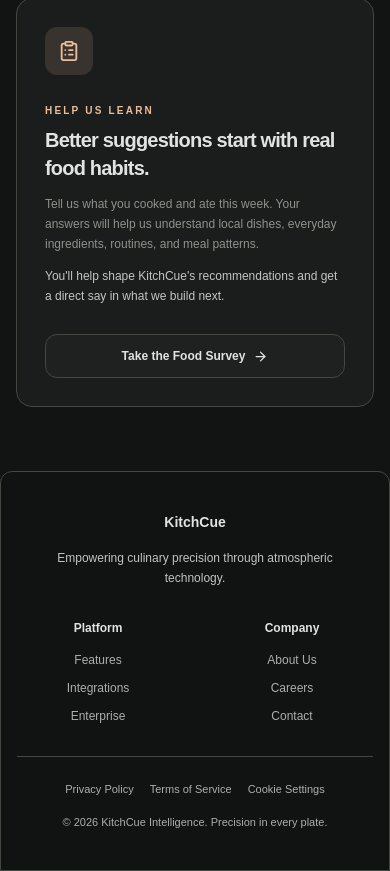
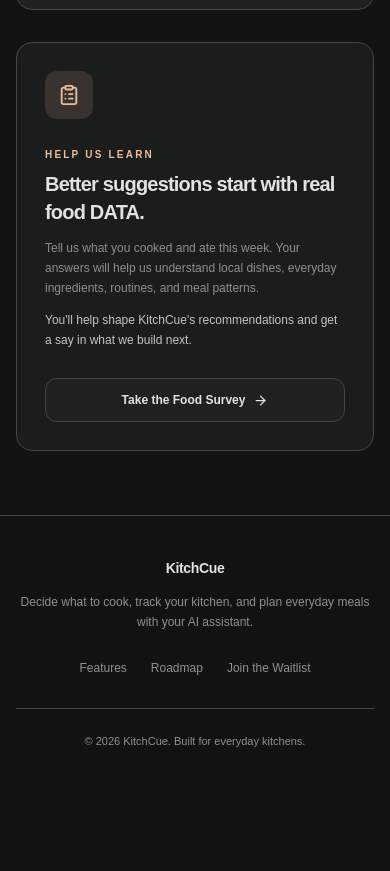
Before and after one commit to KathanChaudhari/kitchcue, a Next.js app: page / in a window 390 px wide. Shown: the part 3720-4591 px from the top of the page. After the commit the page ends 4510 px from the top, so only its background shows below. Built offline with nearby package versions, Linux system fonts and the light colour scheme.

Commit message:
landing page bugs in mobile

```diff
--- a/components/landing/LandingFooter.tsx
+++ b/components/landing/LandingFooter.tsx
@@ -1,58 +1,59 @@
+import Link from "next/link";
+
+const footerLinks = [
+  {
+    label: "Features",
+    href: "#features"
+  },
+  {
+    label: "Roadmap",
+    href: "#roadmap"
+  },
+  {
+    label: "Join the Waitlist",
+    href: "#waitlist"
+  }
+];
+
 export function LandingFooter() {
   return (
-    <footer className="rounded-t-xl border border-[var(--border)] bg-[color-mix(in_srgb,var(--background)_92%,black)] px-4 pb-10 pt-10 lg:px-6">
+    <footer className="border-t border-[var(--border)] bg-[color-mix(in_srgb,var(--background)_94%,black)] px-4 py-10 lg:px-6">
       <div className="mx-auto max-w-7xl">
-        <div className="mx-auto max-w-sm text-center lg:max-w-none lg:text-left">
-          <h3 className="text-sm font-black text-[var(--foreground)]">
-            KitchCue
-          </h3>
+        <div className="flex flex-col items-center gap-7 text-center lg:flex-row lg:items-end lg:justify-between lg:text-left">
+          <div>
+            <Link
+              href="/"
+              className="text-sm font-black tracking-tight text-[var(--foreground)]"
+            >
+              KitchCue
+            </Link>
 
-          <p className="mx-auto mt-4 max-w-xs text-xs leading-5 text-[var(--foreground)]/85 lg:mx-0">
-            Empowering culinary precision through atmospheric technology.
-          </p>
+            <p className="mx-auto mt-3 max-w-sm text-xs leading-5 text-[var(--muted)] lg:mx-0">
+  Decide what to cook, track your kitchen, and plan everyday meals with your
+  AI assistant.
+</p>
+          </div>
+
+          <nav
+            aria-label="Footer navigation"
+            className="flex flex-wrap items-center justify-center gap-x-6 gap-y-3 text-xs font-medium lg:justify-end"
+          >
+            {footerLinks.map((link) => (
+              <Link
+                key={link.href}
+                href={link.href}
+                className="text-[var(--muted)] transition hover:text-[var(--primary)]"
+              >
+                {link.label}
+              </Link>
+            ))}
+          </nav>
         </div>
 
-        <div className="mt-8 grid grid-cols-2 gap-8 border-b border-[var(--border)] pb-8 text-center text-xs lg:grid-cols-4 lg:text-left">
-          <FooterColumn title="Platform" items={platformLinks} />
-          <FooterColumn title="Company" items={companyLinks} />
-
-          <div className="col-span-2 hidden lg:block">
-            <h4 className="font-bold text-[var(--foreground)]">Connect</h4>
-
-            <div className="mt-4 space-y-3 text-[var(--foreground)]/75">
-              <p>Contact Us</p>
-              <p>Cookie Settings</p>
-            </div>
-          </div>
-        </div>
-
-        <div className="mt-6 flex flex-col items-center justify-between gap-4 text-center text-[11px] text-[var(--foreground)]/75 lg:flex-row lg:text-left">
-          <div className="flex flex-wrap justify-center gap-4 lg:gap-6">
-            <p>Privacy Policy</p>
-            <p>Terms of Service</p>
-            <p>Cookie Settings</p>
-          </div>
-
-          <p>© 2026 KitchCue Intelligence. Precision in every plate.</p>
+        <div className="mt-8 border-t border-[var(--border)] pt-6 text-center text-[11px] text-[var(--muted)] lg:text-left">
+          <p>© 2026 KitchCue. Built for everyday kitchens.</p>
         </div>
       </div>
     </footer>
   );
 }
-
-const platformLinks = ["Features", "Integrations", "Enterprise"];
-const companyLinks = ["About Us", "Careers", "Contact"];
-
-function FooterColumn({ title, items }: { title: string; items: string[] }) {
-  return (
-    <div>
-      <h4 className="font-bold text-[var(--foreground)]">{title}</h4>
-
-      <div className="mt-4 space-y-3 text-[var(--foreground)]/75">
-        {items.map((item) => (
-          <p key={item}>{item}</p>
-        ))}
-      </div>
-    </div>
-  );
-}
--- a/components/landing/waitlist/WaitlistSection.tsx
+++ b/components/landing/waitlist/WaitlistSection.tsx
@@ -90,7 +90,7 @@
             ) : (
               <form
               onSubmit={handleSubmit}
-                className="mx-auto mt-8 flex max-w-xl flex-col gap-3 sm:flex-row"
+              className="mx-auto mt-8 flex w-full max-w-xl flex-col gap-3 sm:flex-row"
             >
               <label htmlFor="waitlist-email" className="sr-only">
                 Email address
@@ -112,13 +112,13 @@
                 autoComplete="email"
                 disabled={isSubmitting}
                 required
-                  className="h-12 min-w-0 flex-1 rounded-xl border border-[var(--border)] bg-[var(--background)] px-4 text-sm text-[var(--foreground)] outline-none transition placeholder:text-[var(--muted)] focus:border-[var(--primary)] disabled:cursor-not-allowed disabled:opacity-60"
+                className="h-14 min-h-14 w-full flex-none appearance-none rounded-xl border border-[var(--border)] bg-[var(--background)] px-4 py-0 text-base text-[var(--foreground)] outline-none transition placeholder:text-[var(--muted)] focus:border-[var(--primary)] disabled:cursor-not-allowed disabled:opacity-60 sm:h-12 sm:min-h-12 sm:min-w-0 sm:flex-1 sm:text-sm"
               />
 
               <button
                 type="submit"
                 disabled={isSubmitting}
-                  className="inline-flex h-12 shrink-0 items-center justify-center gap-2 rounded-xl bg-[var(--primary)] px-7 text-xs font-bold text-[var(--ink)] shadow-[0_0_30px_color-mix(in_srgb,var(--primary)_25%,transparent)] transition hover:opacity-90 disabled:cursor-not-allowed disabled:opacity-60 lg:text-sm"
+                className="inline-flex h-14 min-h-14 w-full shrink-0 items-center justify-center gap-2 rounded-xl bg-[var(--primary)] px-7 text-xs font-bold text-[var(--ink)] shadow-[0_0_30px_color-mix(in_srgb,var(--primary)_25%,transparent)] transition hover:opacity-90 disabled:cursor-not-allowed disabled:opacity-60 sm:h-12 sm:min-h-12 sm:w-auto lg:text-sm"
               >
                 {isSubmitting ? (
                   <>
@@ -157,7 +157,6 @@
           </div>
         </div>
 
-        {/* Survey */}
         <div className="mt-8 rounded-2xl border border-[var(--border)] bg-[var(--card-soft)] p-7 lg:mt-10 lg:p-12">
           <div className="grid gap-7 lg:grid-cols-[auto_1fr_auto] lg:items-center">
             <div className="flex size-12 items-center justify-center rounded-xl bg-[color-mix(in_srgb,var(--secondary)_14%,transparent)] text-[var(--secondary)]">
@@ -170,7 +169,7 @@
               </p>
 
               <h3 className="mt-2 text-xl font-black tracking-[-0.04em] text-[var(--foreground)] lg:text-3xl">
-                Better suggestions start with real food habits.
+                Better suggestions start with real food DATA.
               </h3>
 
               <p className="mt-3 max-w-2xl text-xs leading-5 text-[var(--muted)] lg:text-sm lg:leading-6">
@@ -181,7 +180,7 @@
 
               <p className="mt-3 max-w-2xl text-xs leading-5 text-[var(--foreground)]/85 lg:text-sm lg:leading-6">
                 You&apos;ll help shape KitchCue&apos;s recommendations and get a
-                direct say in what we build next.
+                 say in what we build next.
               </p>
             </div>
 
```
Lines whose indentation alone changed are shown as unchanged.
